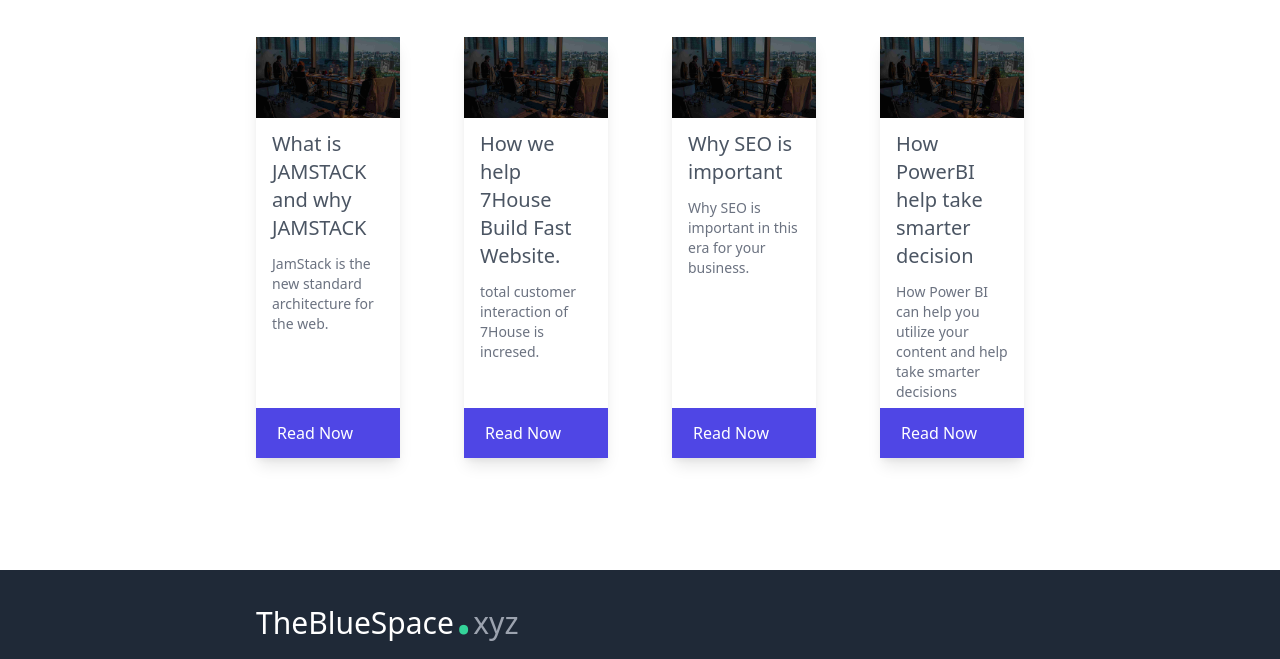
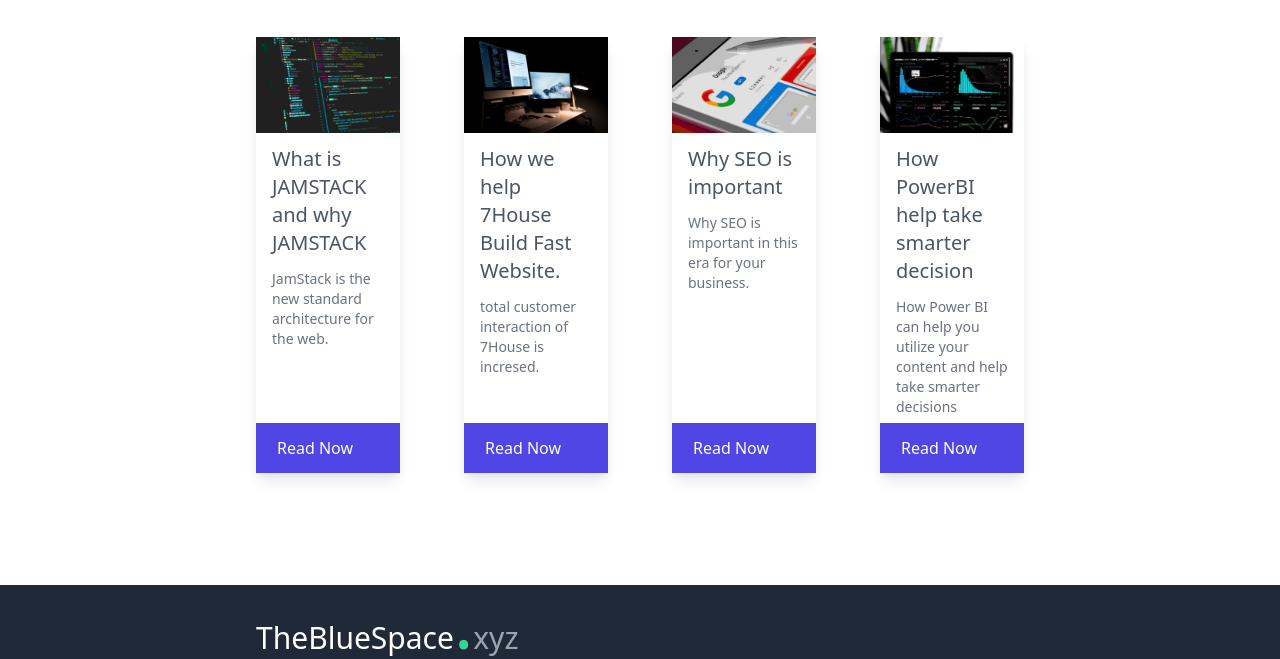
Before and after one commit to CsAlkemy/blue_spaces, a Gatsby site: page / in a window 1280 px wide. Shown: the part 4625-5284 px from the top of the page. Built offline with nearby package versions, Linux system fonts and the light colour scheme; Gatsby itself is replaced by a stand-in of ours.

Commit message:
some changes

```diff
--- a/src/components/Home/blogs.js
+++ b/src/components/Home/blogs.js
@@ -1,22 +1,28 @@
 import { Link } from "gatsby"
 import React from "react"
-import Image from "../../images/office.jpg"
+import JavaS from "../../images/juanjo-jaramillo-mZnx9429i94-unsplash.jpg"
+import Analyitics from "../../images/luke-chesser-JKUTrJ4vK00-unsplash.jpg"
+import Seo from "../../images/souvik-banerjee-OMhubJCrtu0-unsplash.jpg"
+import WebSites from "../../images/website.jpg"
 const Blogs = [
   {
     title: "What is JAMSTACK and why JAMSTACK",
     subTitle: "JamStack is the new standard architecture for the web.",
     href: "https://jamstack.org/why-jamstack/",
+    Image: JavaS,
   },
   {
     title: "How we help 7House Build Fast Website.",
     subTitle: "total customer interaction of 7House is incresed.",
     href: "/",
+    Image: WebSites,
   },
   {
     title: "Why SEO is important",
     subTitle: "Why SEO is important in this era for your business.",
     href:
       "https://digitalmarketinginstitute.com/blog/what-is-seo-and-why-is-it-important",
+    Image: Seo,
   },
   {
     title: "How PowerBI help take smarter decision",
@@ -24,6 +30,7 @@
       "How Power BI can help you utilize your content and help take smarter decisions",
     href:
       "https://powerbi.microsoft.com/fr-fr/blog/five-key-trends-in-business-intelligence/",
+    Image: Analyitics,
   },
 ]
 
@@ -44,7 +51,7 @@
           >
             <img
               key={blog.title}
-              src={Image}
+              src={blog.Image}
               alt="blogCard"
               className="object-cover   "
             />
```
Also changed, not shown: src/images/juanjo-jaramillo-mZnx9429i94-unsplash.jpg (added), src/images/luke-chesser-JKUTrJ4vK00-unsplash.jpg (added), src/images/souvik-banerjee-OMhubJCrtu0-unsplash.jpg (added), src/images/website.jpg (added).
